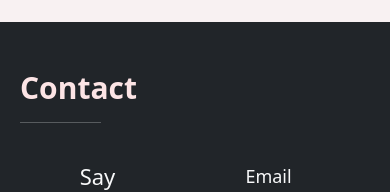
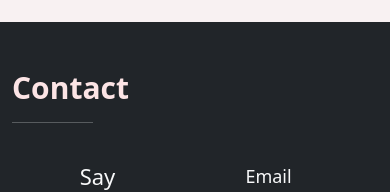
Before and after one commit to Yashwantht18/Portfolio, a React (Create React App) app in the folder client/: page /skills in a window 390 px wide. Shown: the part 1040-1232 px from the top of the page. Built offline with nearby package versions, Linux system fonts and the light colour scheme.

Commit message:
Update Contact.jsx

```diff
--- a/client/src/components/Contact.jsx
+++ b/client/src/components/Contact.jsx
@@ -6,7 +6,7 @@ function Contact() {
             <div className="container">
                 <div className="row">
                     {/* Contact Heading */}
-                    <div className="col-12 col-md-6 mb-4 contact-title ms-2 ms-md-3">
+                    <div className="col-12 col-md-6 mb-4 contact-title ms-md-3">
                         <h1 className="display-4 title">Contact</h1>
                         <hr className="border-light" />
                     </div>
```
